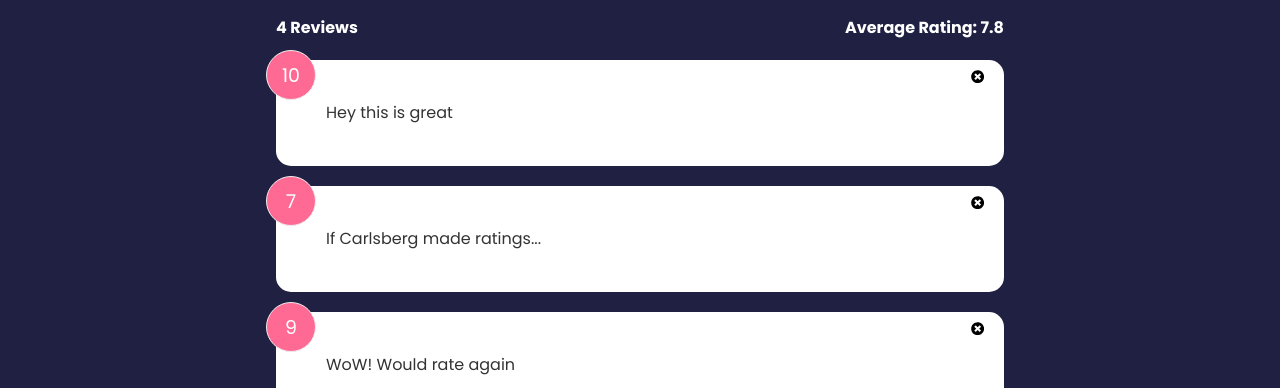
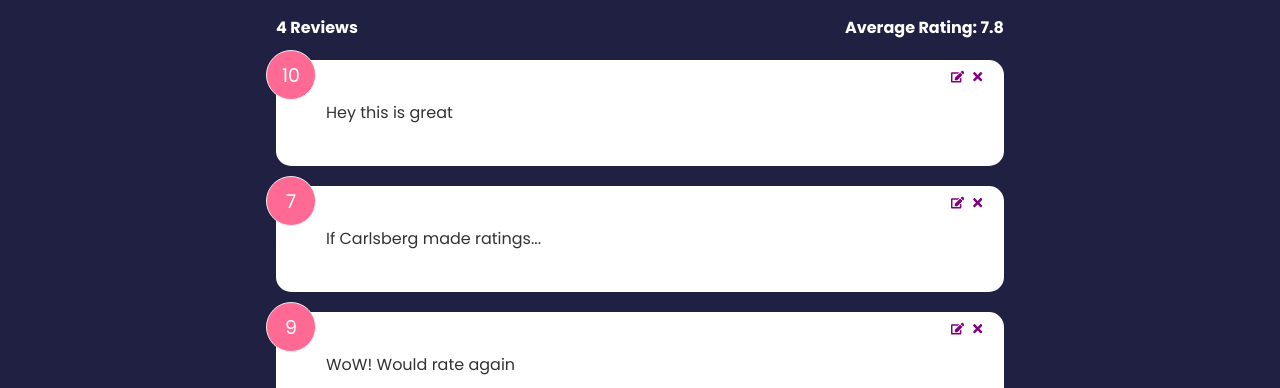
Before and after one commit to Harry-Leepz/feedback, a React (Create React App) app: page / in a window 1280 px wide. Shown: the part 384-772 px from the top of the page. Built offline with nearby package versions, Linux system fonts and the light colour scheme.

Commit message:
Update feedback item with edit feedback context

```diff
--- a/src/components/FeedbackItem.jsx
+++ b/src/components/FeedbackItem.jsx
@@ -1,16 +1,19 @@
 import { useContext } from "react";
 import FeedbackContext from "../context/FeedbackContext";
 import Card from "./shared/Card";
-import { FaTimesCircle } from "react-icons/fa";
+import { FaTimes, FaEdit } from "react-icons/fa";
 
 const FeedbackItem = ({ item }) => {
-  const { deleteFeedback } = useContext(FeedbackContext);
+  const { deleteFeedback, editFeedback } = useContext(FeedbackContext);
 
   return (
     <Card>
       <div className='num-display'>{item.rating}</div>
       <button onClick={() => deleteFeedback(item.id)} className='close'>
-        <FaTimesCircle color='black' />
+        <FaTimes color='purple' />
+      </button>
+      <button onClick={() => editFeedback(item)} className='edit'>
+        <FaEdit color='purple' />
       </button>
       <div className='text-display'>{item.text}</div>
     </Card>
```
